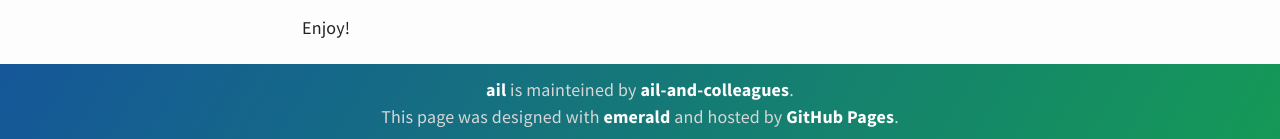
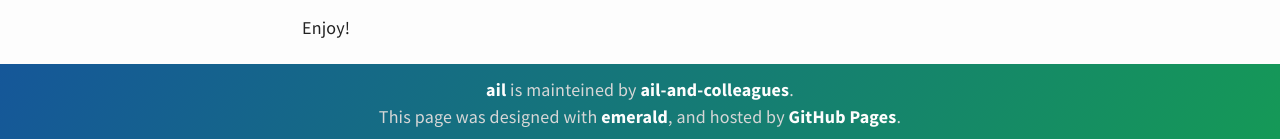
Before and after one commit to ail-and-colleagues/ail-and-colleagues.github.io, a Jekyll site: the page built from about.md, in a window 1280 px wide. Shown: the part 1203-1342 px from the top of the page. Built offline with Jekyll 4.4.1, drawn with Linux system fonts in a browser that asks for light colours.

```diff
--- a/_includes/footer.html
+++ b/_includes/footer.html
@@ -1,4 +1,4 @@
 <footer>
     <span><a href="{{ site.rooturl }}">ail</a> is mainteined by <a href="{{ site.repourl }}">ail-and-colleagues</a>.</span><br />
-    <span>This page was designed with <a href="https://github.com/KingFelix/emerald">emerald</a> and hosted by <a href="https://pages.github.com/">GitHub Pages</a>.</span>
+    <span>This page was designed with <a href="https://github.com/KingFelix/emerald">emerald</a>, and hosted by <a href="https://pages.github.com/">GitHub Pages</a>.</span>
 </footer>
--- a/index.html
+++ b/index.html
@@ -11,7 +11,7 @@
 	  	<time datetime="{{ post.date | date_to_xmlschema }}" class="by-line">{{ post.date | date_to_string }}</time>
 		<div class="flex">
 		<p class="thumb_flex"><img src="{{ post.thumb }}"></p>
-	  	<p class="outline_flex">{{ post.outline  strip_html | truncatewords: 50}}</p>
+	  	<p class="outline_flex">{{ post.outline | strip_html | truncatewords: 50}}</p>
 		</div>
 	  </li>
 
```
